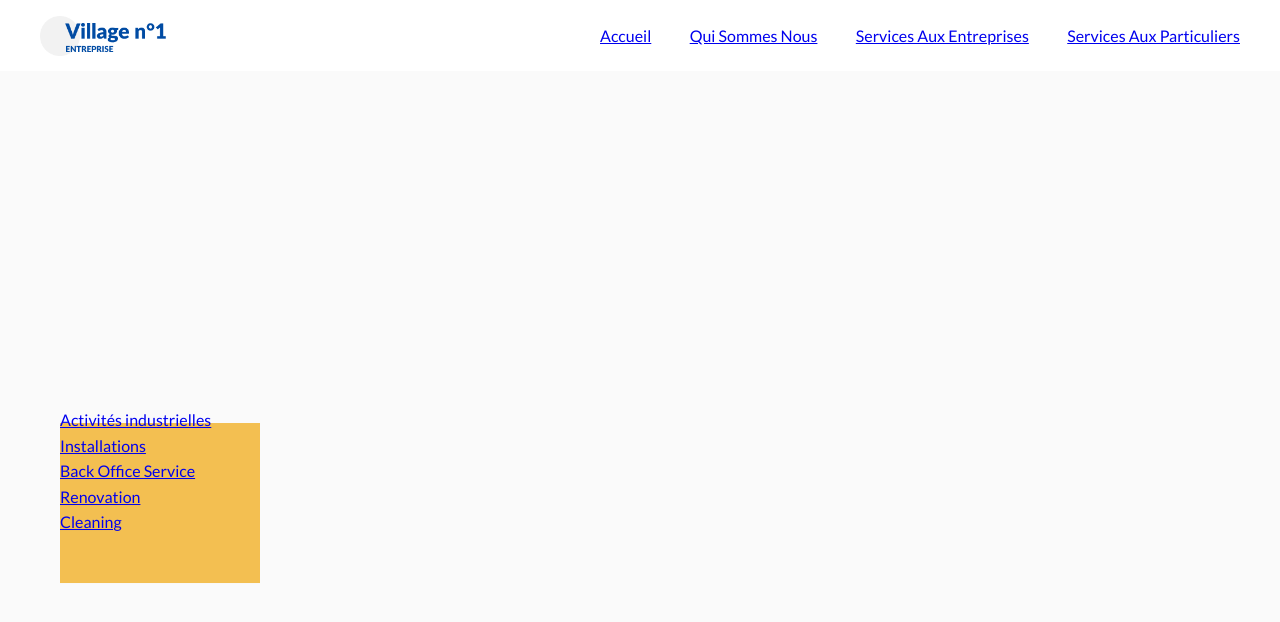
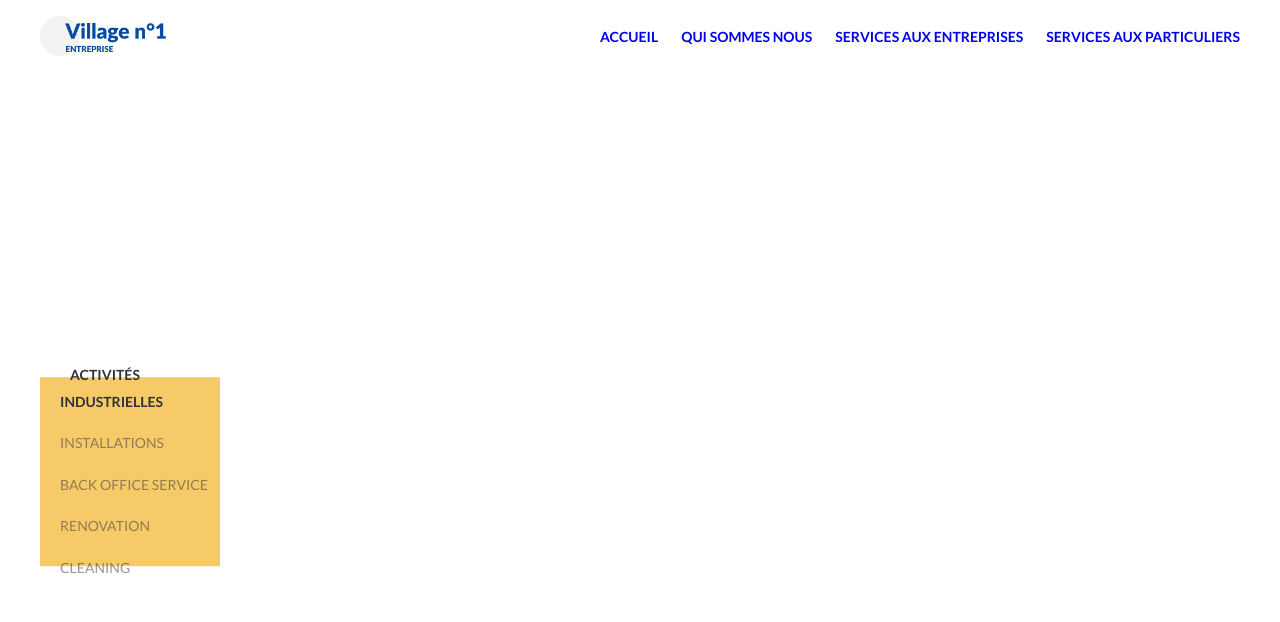
Before and after one commit to debraive/filrouge-village-n-1, a React (Create React App) app in the folder multipage/: page /services-aux-entreprises/Activite_Industrielles in a window 1280 px wide. Shown: the top 622 px of the page. Built offline with nearby package versions, Linux system fonts and the light colour scheme.

Commit message:
my update

```diff
--- a/multipage/src/components/CategoriesMenus/SEMenu.js
+++ b/multipage/src/components/CategoriesMenus/SEMenu.js
@@ -3,13 +3,29 @@ import React from "react"
 import {NavLink, NavNavLink} from 'react-router-dom'
 
 
-const oddEvent = (match, location) => {
-    console.log(this);
+class SEMenuu extends Component {
+
+    linksArray() {
+        let match = this.props.match;
+        let tab = [
+            {url: 'Activite_Industrielles', title: 'Activités industrielles'},
+            {url: 'Installations', title: 'Installations'},
+            {url: 'Back_Office_Services', title: 'Back Office Service'},
+            {url: 'Renovation', title: 'Renovation'},
+            {url: 'Cleaning', title: 'Cleaning'}
+        ];
+
+        return (
+            tab.map((e, i) => <li>
+                <NavLink key={i}
+                         to={`${match.url}/${e.url}`}
+                         replace>{e.title} </NavLink></li>)
+        )
     }
 
-const SEMenu = ({match}) => (
-
-    <div>
+    render() {
+        return (
+            <div className="se_menu">
                 <h2 className="category_title">Services Aux Entreprises</h2>
                 <div className="text">
                     <p>Nos entreprises vous offrent des services compétitifs et personnalisés à grande
@@ -17,36 +33,11 @@ const SEMenu = ({match}) => (
                         Travailler avec le Village n°1, c'est aussi faire un choix éthique.</p>
                 </div>
                 <ul className="category_menu">
-            <li>
-                <NavLink activeStyle={{fontWeight: 'bold', color: 'red'}} to={`${match.url}/Activite_Industrielles`}
-                         replace>
-                    Activités industrielles
-                </NavLink>
-            </li>
-            <li>
-                <NavLink activeStyle={{fontWeight: 'bold', color: 'red'}} to={`${match.url}/Installations`} replace>
-                    Installations industrielles
-                </NavLink>
-            </li>
-            <li>
-                <NavLink activeStyle={{fontWeight: 'bold', color: 'red'}} to={`${match.url}/Back_Office_Services`}
-                         replace>
-                    Back Office Services
-                </NavLink>
-            </li>
-            <li>
-                <NavLink activeStyle={{fontWeight: 'bold', color: 'red'}} to={`${match.url}/Renovation`} replace>
-                    Rénovation
-                </NavLink>
-            </li>
-            <li>
-                <NavLink isActive={oddEvent} activeStyle={{fontWeight: 'bold', color: 'red'}}
-                         to={`${match.url}/Cleaning`} replace>
-                    Cleaning
-                </NavLink>
-            </li>
+                    {this.linksArray()}
                 </ul>
             </div>
         )
+    }
+}
 
-export default SEMenu
+export default SEMenuu
--- a/multipage/src/components/ServicesEntreprise.js
+++ b/multipage/src/components/ServicesEntreprise.js
@@ -13,10 +13,8 @@ class ServiceE extends Component {
                 <Route exact path={match.url} render={() => (
                     <div className="se_container">
                         <div className="img_container"/>
-                        <div className="leftMenu">
-
+                        <div className="right_menu">
                             <SEMenu match={match}/>
-
                         </div>
                     </div>
                 )}/>
--- a/multipage/src/components/ServicesEntrepriseContent/Cleaning.js
+++ b/multipage/src/components/ServicesEntrepriseContent/Cleaning.js
@@ -13,7 +13,10 @@ class Cleaning extends Component {
                 <div style={imgContainer}>
                     <img style={imageStyle} src="/images/renovation.jpeg" alt=""/>
                 </div>
-                <h3>Nos services</h3>
+                <h3 className="subtitle">
+                    Nos Services
+                    <div className="underline"></div>
+                </h3>
                 <ul>
                     <li>- Nettoyage de bureaux, communs d'immeuble, show-rooms, espaces de stockage, commerces
                         pharmacies
@@ -43,13 +46,14 @@ class Cleaning extends Component {
         )
     }
 }
+
 const container = {
-    maxWidth:'600px',
+    maxWidth: '600px',
 };
 
 const imgContainer = {
-    height:'337px',
-    overflow:'hidden'
+    height: '337px',
+    overflow: 'hidden'
 };
 
 const imageStyle = {
--- a/multipage/src/components/SubCategoriesMenus/SESubMenu.js
+++ b/multipage/src/components/SubCategoriesMenus/SESubMenu.js
@@ -16,7 +16,7 @@ class SubMenu extends Component {
         ];
 
         return (
-            tab.map(e => <li><NavLink to={e.url} replace>{e.title}</NavLink></li>)
+            tab.map((e,i) => <li><NavLink  activeStyle={{fontWeight: 'bold', color: '#333', marginLeft:'10px'}} key={i} to={e.url} replace>{e.title}</NavLink></li>)
         )
     }
     render() {
--- a/multipage/src/components/Topic.js
+++ b/multipage/src/components/Topic.js
@@ -23,6 +23,7 @@ class Topic extends Component {
         const match = this.props.match;
         return (
             <div className="topic">
+                {/*<header>okokok</header>*/}
                 <div className="submenu">
                     <SubMenu match={match}/>
                 </div>
--- a/multipage/src/index.css
+++ b/multipage/src/index.css
@@ -4,23 +4,20 @@ body {
     margin: 0;
     padding: 0;
     font-family: 'Lato', sans-serif;
-    background: #fafafa;
+    color: #333333;
+}
+
+.se_main_container {
 }
 
 .se_container {
     display: flex;
     height: 80vh;
-    justify-content: space-between;
 }
 
-.se_main_container {
-    background: #FAFAFA;
-    /* This is mostly intended for prototyping; please download the pattern and re-host for production environments. Thank you! */
-    /* This is mostly intended for prototyping; please download the pattern and re-host for production environments. Thank you! */
-}
-
-.se_container .leftMenu {
+.se_container .right_menu {
     margin-left: 50px;
+    align-self: center;
 }
 
 .se_container .img_container {
@@ -46,6 +43,10 @@ body {
     font-size: 28px;
 }
 
+.se_menu .text {
+    max-width: 550px;
+}
+
 .category_title {
     font-family: "Open Sans", sans-serif;
     font-size: 40px;
@@ -59,26 +60,51 @@ body {
     justify-content: space-between;
 }
 
+.sub_category h1 {
+    font-family: "Open Sans", serif;
+    font-weight: 130%;
+}
+
+.sub_category h2 {
+    font-weight: 400;
+}
+
 .subtitle {
     position: relative;
 }
 
-.links li:visited {
-    color: orange;
+.links li a {
+    text-transform: uppercase;
+    text-decoration: none;
+    font-size: 14px;
+    font-weight: bold;
+}
+
+.links li a:visited {
+    color: #333333;
+}
+
+.selected {
+    color: red;
+    font-size: 20px;
+}
+
+.links li a:hover {
+    color: #004BA3;
 }
 
 .underline {
     position: absolute;
-    height: 12px;
-    background: rgba(242, 178, 42, 0.6);
-    width: 110px;
+    background: rgba(242, 178, 42, 0.7);
+    width: 20px;
+    height: 100%;
     z-index: -10;
     bottom: -2px;
 }
 
 nav {
-    background: white;
-    padding:10px;
+    padding: 10px;
+    border-radius: 10px;
 }
 
 .nav_content {
@@ -128,17 +154,30 @@ ul {
     width: 180px;
 }
 
-.submenu .content .bg{
-    position: absolute;
-    background: rgba(242, 178, 42, 0.81);
-    height:100%;
-    width:200px;
-    z-index: -5;
-    top:32px;
+.topic h2 {
+    text-align: left;
+    line-height: 35px;
 }
 
-.submenu .content .bg li a:-webkit-any-link{
-    font-size:50px;
+.topic .submenu .content .bg {
+    position: absolute;
+    background: rgba(242, 178, 42, 0.7);
+    height: 75%;
+    width: 180px;
+    left: -20px;
+    z-index: -5;
+    top: 32px;
+}
+
+.topic .submenu li {
+    margin-bottom: 15px;
+}
+
+.topic .submenu li a {
+    font-size: 14px;
+    color: rgba(51, 51, 51, 0.51);
+    text-transform: uppercase;
+    text-decoration: none;
 }
 
 @media screen and (max-width: 1200px) {
@@ -159,6 +198,19 @@ ul {
         justify-content: center;
         max-width: 860px;
         line-height: 160%;
+    }
+
+    .se_container {
+        flex-direction: column;
+    }
+
+    .se_container .right_menu {
+        width: 90%;
+        margin-left: 0;
+    }
+
+    .se_container .img_container {
+        width: 100%;
     }
 }
 
```
Lines whose indentation alone changed are shown as unchanged.
